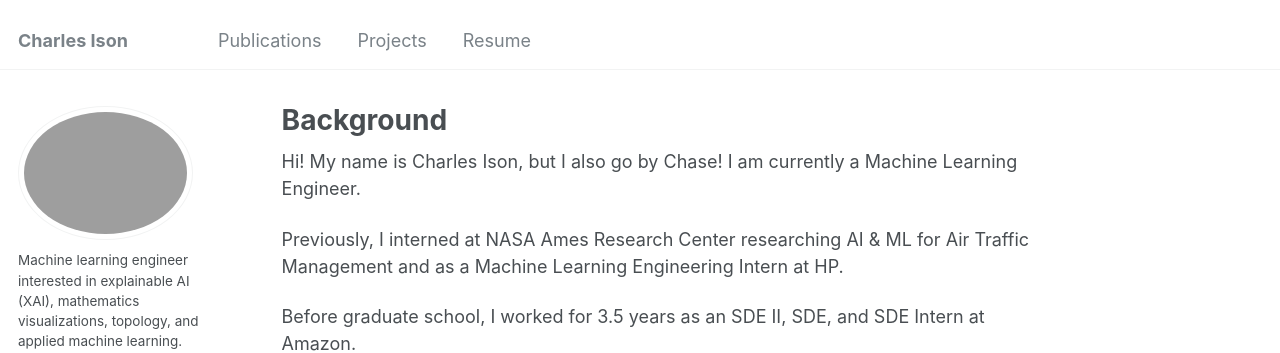
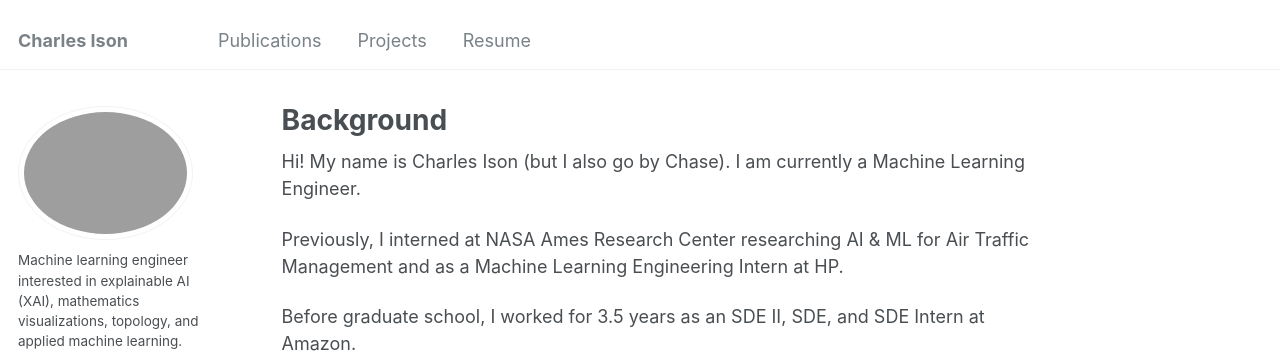
Before and after one commit to charles-ison/charles-ison.github.io, a Jekyll site: the page built from _pages/about.md, in a window 1280 px wide and 900 px high. Shown: the top 353 px of the window. Built offline with Jekyll 4.4.1, drawn with Linux system fonts in a browser that asks for light colours.

```diff
--- a/_pages/about.md
+++ b/_pages/about.md
@@ -7,7 +7,7 @@ redirect_from:
   - /about.html
 ---
 
-Hi! My name is Charles Ison, but I also go by Chase! I am currently a Machine Learning Engineer.
+Hi! My name is Charles Ison (but I also go by Chase). I am currently a Machine Learning Engineer.
 
 Previously, I interned at NASA Ames Research Center researching AI & ML for Air Traffic Management and as a Machine Learning Engineering Intern at HP.
 
```
